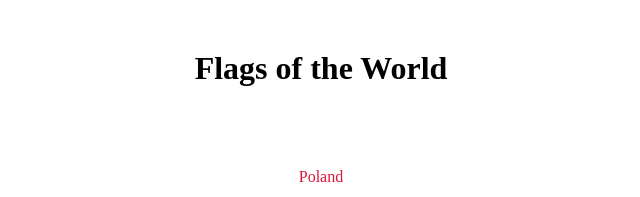
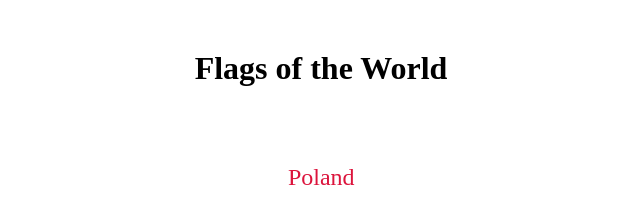
Before and after one commit to fullstack-decal-sp23/hw2-anfeng2, a plain HTML site: page index.html in a window 1280 px wide. In both pictures the pointer is over the element "Poland". Shown: the top 197 px of the page, 319-959 px from the left. Drawn offline with Linux system fonts and the light colour scheme.

Commit message:
updated labels and added url

```diff
--- a/styles.css
+++ b/styles.css
@@ -197,5 +197,6 @@ h2 {
 }
 
 .label:hover {
-  color: crimson
+  color: crimson;
+  transform: scale(1.5);
 }
```
Also changed, not shown: 1 other file.
